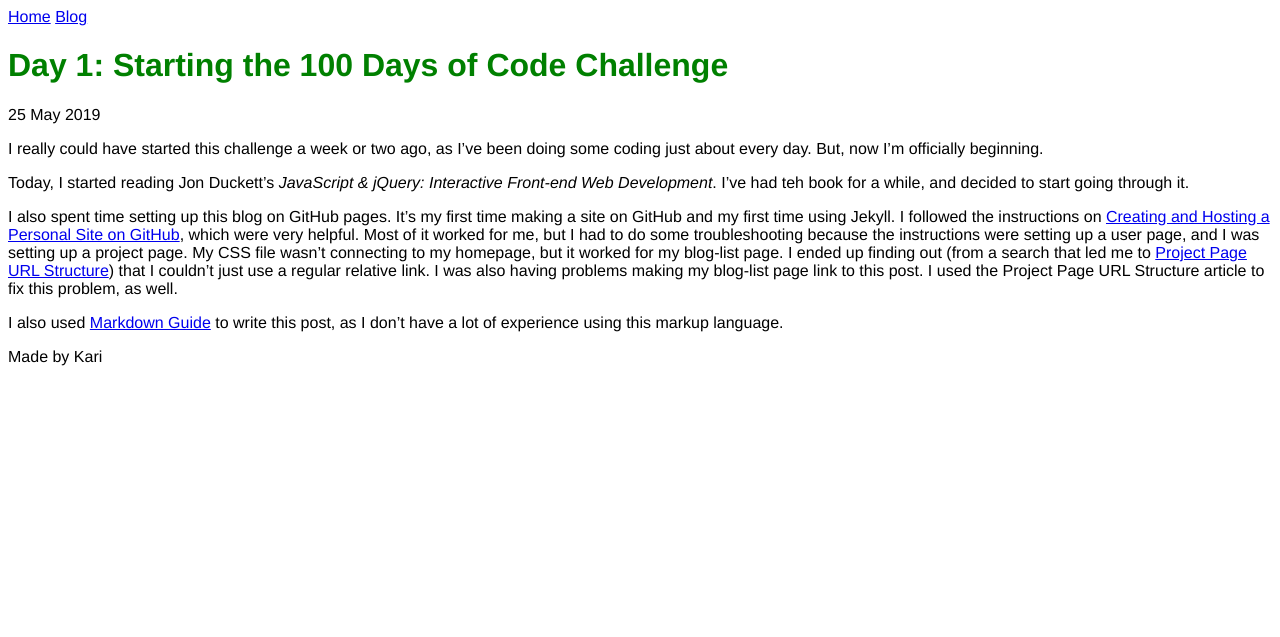
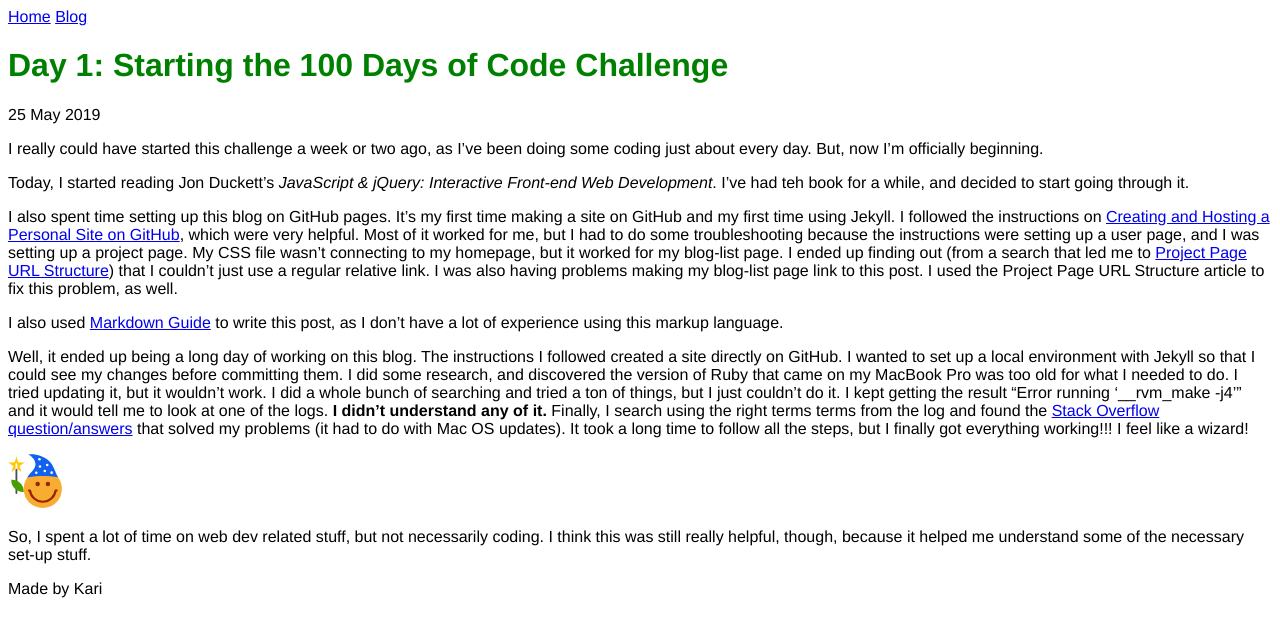
Before and after one commit to KJLarson/100-days, a Jekyll site: the page built from _posts/2019-05-25-starting-the-100-days-of-code-challenge.md, in a window 1280 px wide. Shown: the top 637 px of the page. Built offline with Jekyll 4.4.1, drawn with Linux system fonts in a browser that asks for light colours.

Commit message:
Update 2019-05-25-starting-the-100-days-of-code-challenge.md

```diff
--- a/_posts/2019-05-25-starting-the-100-days-of-code-challenge.md
+++ b/_posts/2019-05-25-starting-the-100-days-of-code-challenge.md
@@ -11,3 +11,9 @@ Today, I started reading Jon Duckett's <cite>JavaScript & jQuery: Interactive Fr
 I also spent time setting up this blog on GitHub pages. It's my first time making a site on GitHub and my first time using Jekyll. I followed the instructions on [Creating and Hosting a Personal Site on GitHub](http://jmcglone.com/guides/github-pages/), which were very helpful. Most of it worked for me, but I had to do some troubleshooting because the instructions were setting up a user page, and I was setting up a project page. My CSS file wasn't connecting to my homepage, but it worked for my blog-list page. I ended up finding out (from a search that led me to [Project Page URL Structure](https://jekyllrb.com/docs/github-pages/#project_page_url_structure)) that I couldn't just use a regular relative link. I was also having problems making my blog-list page link to this post. I used the Project Page URL Structure article to fix this problem, as well.
 
 I also used [Markdown Guide](https://www.markdownguide.org/) to write this post, as I don't have a lot of experience using this markup language.
+
+Well, it ended up being a long day of working on this blog. The instructions I followed created a site directly on GitHub. I wanted to set up a local environment with Jekyll so that I could see my changes before committing them. I did some research, and discovered the version of Ruby that came on my MacBook Pro was too old for what I needed to do. I tried updating it, but it wouldn't work. I did a whole bunch of searching and tried a ton of things, but I just couldn't do it. I kept getting the result "Error running '__rvm_make -j4'" and it would tell me to look at one of the logs. **I didn't understand any of it.** Finally, I search using the right terms terms from the log and found the [Stack Overflow question/answers](https://stackoverflow.com/questions/54132958/unable-to-install-any-ruby-with-rvm-on-macos-10-14-2-mojave-error-running-rv) that solved my problems (it had to do with Mac OS updates). It took a long time to follow all the steps, but I finally got everything working!!! I feel like a wizard!
+
+![Wizard](/assets/wizard.svg)
+
+So, I spent a lot of time on web dev related stuff, but not necessarily coding. I think this was still really helpful, though, because it helped me understand some of the necessary set-up stuff.
```
